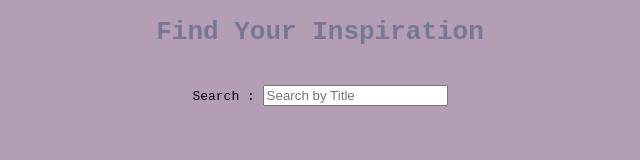
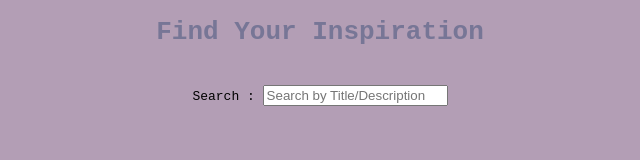
Before and after one commit to apoorva-saxena/WebDevFlickr, a website: page app/index.html in a window 1280 px wide. Shown: the full height of the page, 320-960 px from the left. Drawn offline with nearby package versions, Linux system fonts and the light colour scheme; some packages are replaced by stand-ins of ours; no server answers.

Commit message:
Adds search by title/description

```diff
--- a/app/index.html
+++ b/app/index.html
@@ -17,7 +17,7 @@
         <div ng-controller="FeedController" class="center-body">
             <div>
                 Search :
-                <input type="text" ng-model="search_text" placeholder="Search by Title" />
+                <input type="text" ng-model="search_text" placeholder="Search by Title/Description" />
             </div>
             <div class="fixed-gap"></div>
             <div class="column-division">
```
